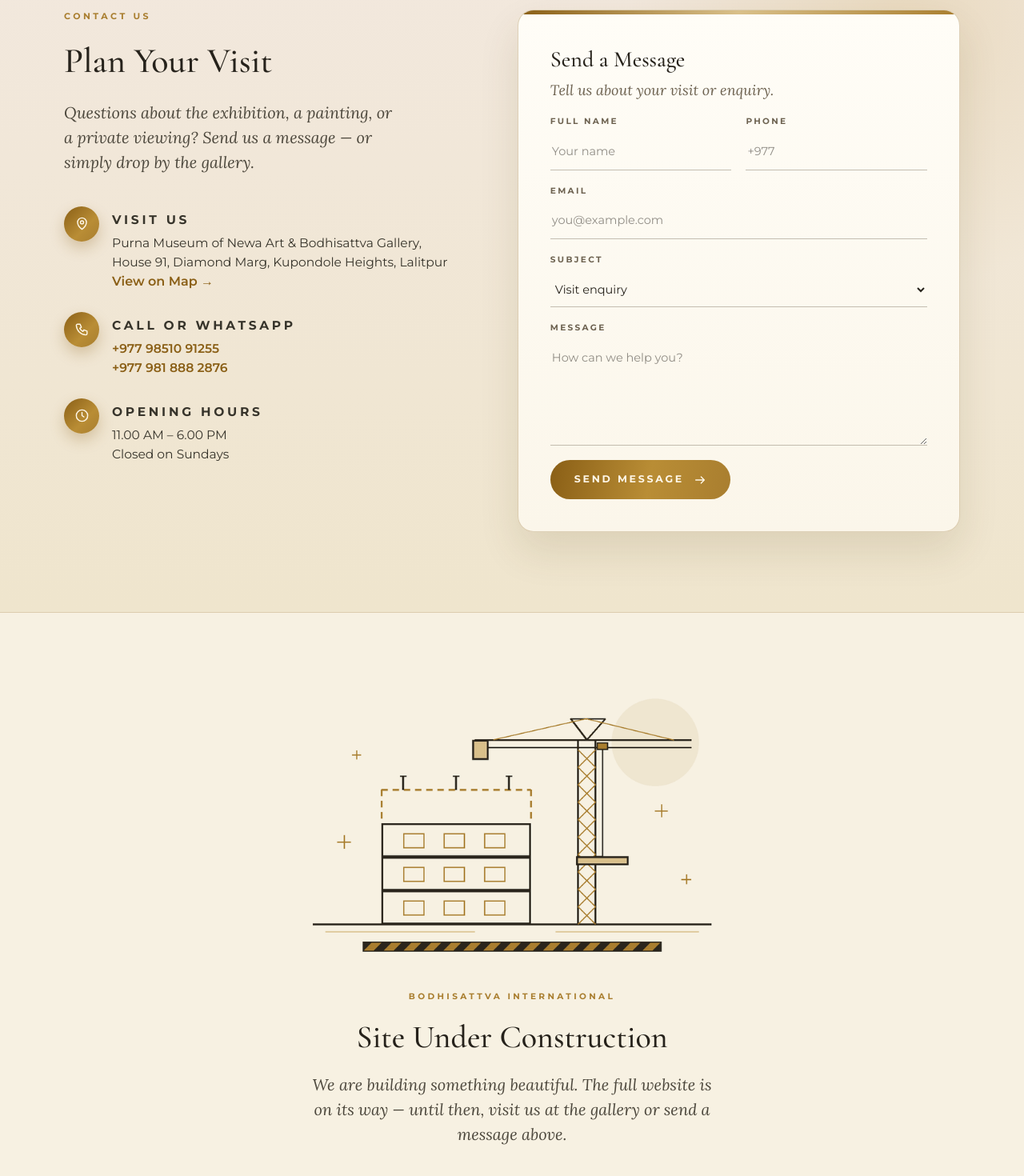
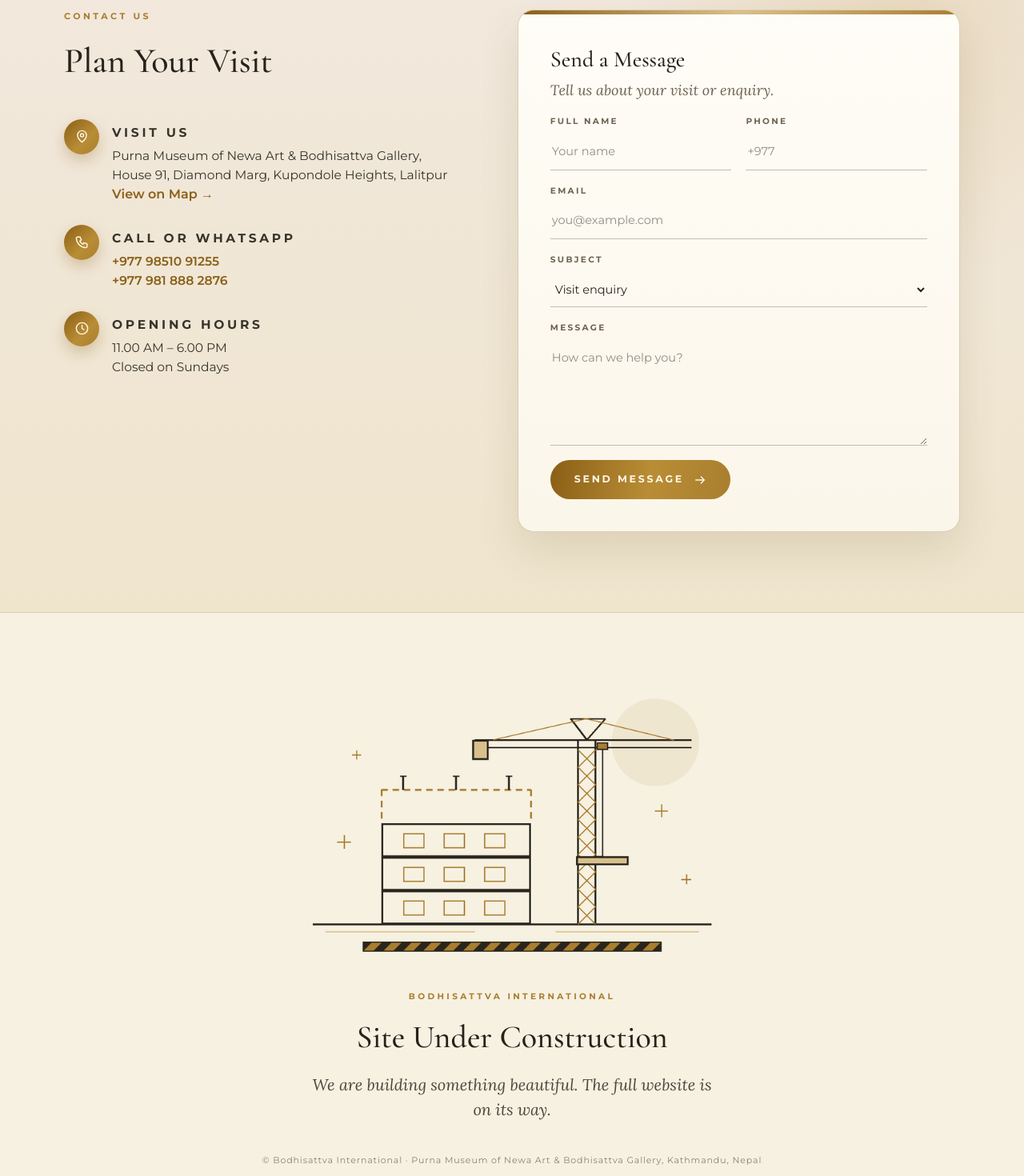
Before and after one commit to sanjeevRae/test, a React (Vite) app: page / in a window 1280 px wide. Shown: the part 880-2350 px from the top of the page at 80% size. Built offline with nearby package versions, Linux system fonts and the light colour scheme; the HTML template or start-up script is replaced by a standard one.

Commit message:
Copy trim: drop contact lead paragraph, shorten construction line
- Remove the 'Questions about the exhibition...' lead under
  Plan Your Visit; the details list moves up on its own margin
- Construction text now ends at 'The full website is on its way.'

```diff
--- a/src/App.tsx
+++ b/src/App.tsx
@@ -339,10 +339,6 @@ export default function App() {
           <div className="contact-info">
             <p className="contact-kicker">Contact Us</p>
             <h2>Plan Your Visit</h2>
-            <p className="contact-lead">
-              Questions about the exhibition, a painting, or a private viewing?
-              Send us a message — or simply drop by the gallery.
-            </p>
 
             <ul className="contact-details">
               <li>
@@ -480,8 +476,7 @@ export default function App() {
         <p className="construction-kicker">Bodhisattva International</p>
         <h2>Site Under Construction</h2>
         <p className="construction-text">
-          We are building something beautiful. The full website is on its way —
-          until then, visit us at the gallery or send a message above.
+          We are building something beautiful. The full website is on its way.
         </p>
         <small className="construction-copy">
           © Bodhisattva International · Purna Museum of Newa Art &amp;
```
